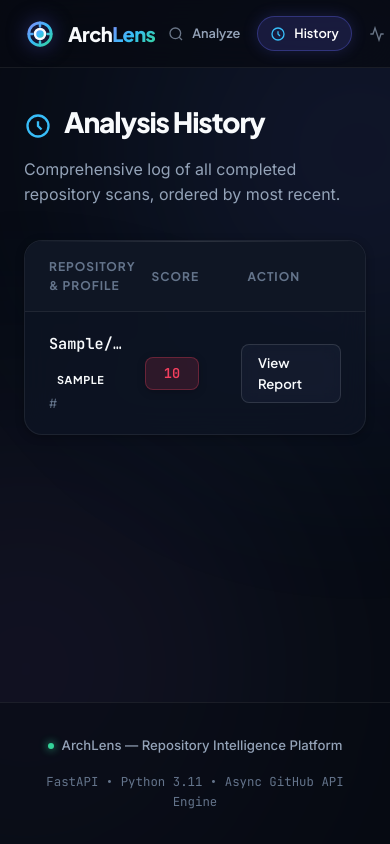
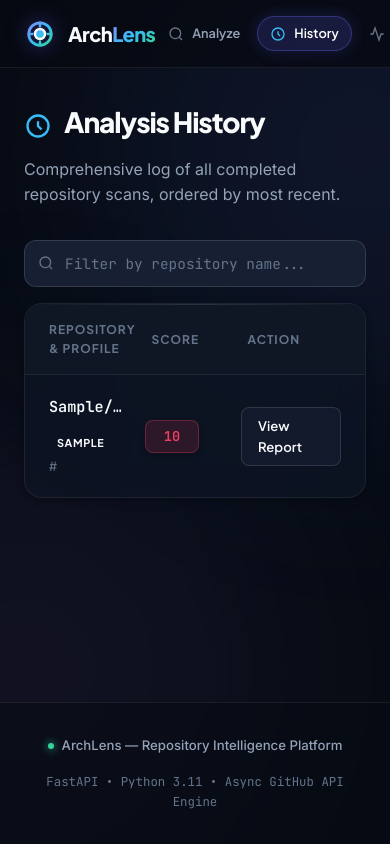
Before and after one commit to vishnuatgit/ArchLens, a FastAPI app: page /history in a window 390 px wide; the page is wider, and only the part inside the window is pictured. Run offline with FastAPI, Linux system fonts and the light colour scheme; tables that the repository leaves empty hold one stand-in row (values such as "Sample post").

Commit message:
style: frontend UI enhancements — Share Report button, client-side history filter, and layout fixes
- Add Share Report button to results.html dashboard with instant clipboard copy & visual confirmation toast
- Add live client-side search/filter input to history.html for filtering scan records by repository name
- Update history.css with responsive search input styling and glassmorphic icons
- Fix Jinja2 template block nesting in results.html and history.html
- All 38 tests passing

```diff
--- a/app/static/css/history.css
+++ b/app/static/css/history.css
@@ -14,6 +14,28 @@
     width: 28px;
     height: 28px;
     stroke: var(--accent-cyan);
+}
+
+.search-input-wrap {
+    position: relative;
+    width: 100%;
+    max-width: 420px;
+}
+
+.search-icon {
+    position: absolute;
+    left: 14px;
+    top: 50%;
+    transform: translateY(-50%);
+    width: 16px;
+    height: 16px;
+    stroke: var(--text-muted);
+    pointer-events: none;
+}
+
+.search-input {
+    padding-left: 40px !important;
+    font-size: 0.9rem;
 }
 
 /* --- Card override for table layout --- */
--- a/app/templates/history.html
+++ b/app/templates/history.html
@@ -20,6 +20,16 @@
 </div>
 
 {% if analyses %}
+<div class="history-filter-bar mb-4">
+    <div class="search-input-wrap">
+        <svg class="search-icon" viewBox="0 0 24 24" fill="none" stroke="currentColor" stroke-width="2">
+            <circle cx="11" cy="11" r="8" />
+            <line x1="21" y1="21" x2="16.65" y2="16.65" />
+        </svg>
+        <input id="history-search" class="form-input search-input" type="text" placeholder="Filter by repository name..." onkeyup="filterHistory()" />
+    </div>
+</div>
+
 <div class="card history-card">
     <div class="history-table-header">
         <span class="th">Repository & Profile</span>
@@ -99,7 +109,7 @@
 <div class="empty-state">
     <div class="empty-icon-wrap">
         <svg viewBox="0 0 24 24" fill="none" stroke="currentColor" stroke-width="1.5">
-            <path d="M12 8v4l3 3m6-3a9 9 0 11-18 0 9 9 0 0118 0z" />
+            <path d="M12 8v4l3 3m6-3a9 9 0 11-18 0 9 0 0118 0z" />
         </svg>
     </div>
     <p class="empty-title">No analyses yet</p>
@@ -108,3 +118,22 @@
 {% endif %}
 
 {% endblock %}
+
+{% block scripts %}
+<script>
+    function filterHistory() {
+        const input = document.getElementById('history-search');
+        const filter = input.value.toLowerCase();
+        const rows = document.querySelectorAll('.history-row');
+
+        rows.forEach(row => {
+            const text = row.textContent.toLowerCase();
+            if (text.includes(filter)) {
+                row.style.display = 'grid';
+            } else {
+                row.style.display = 'none';
+            }
+        });
+    }
+</script>
+{% endblock %}
```
Also changed, not shown: app/templates/results.html (+32 -15 lines).
